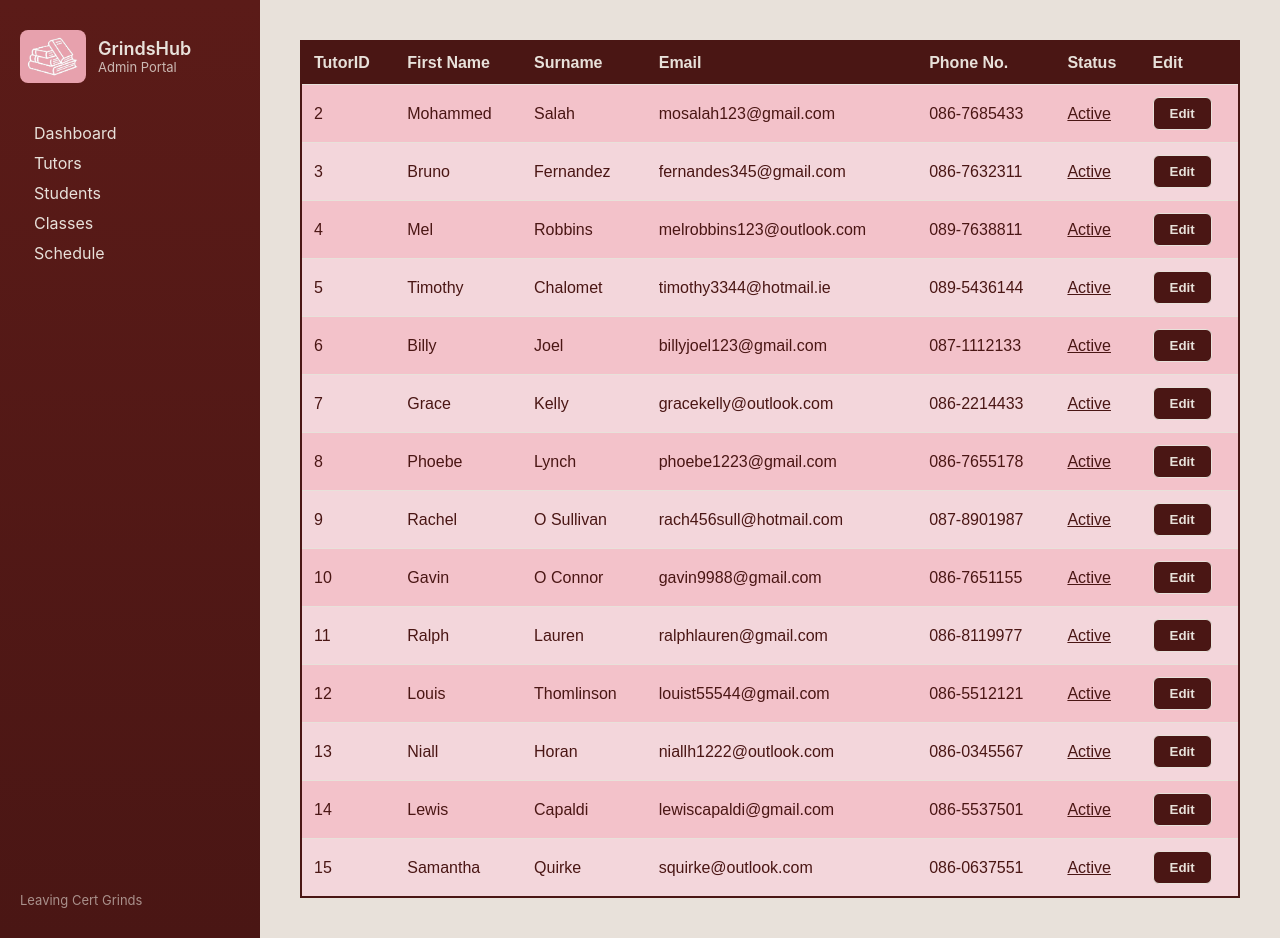
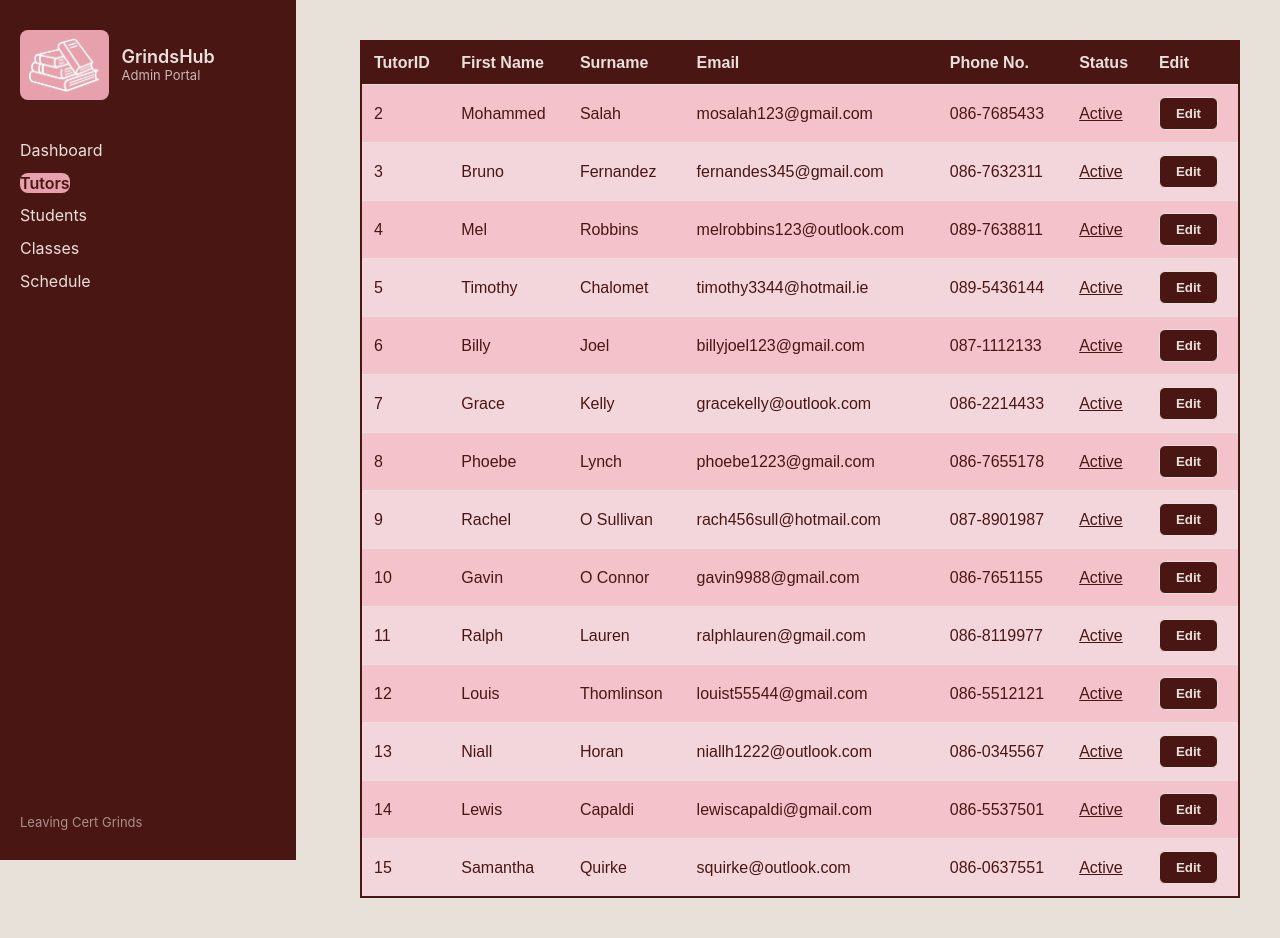
Before and after one commit to isabellelynch/ServerSide-Project-2026, a PHP site: page /Tutors.php in a window 1280 px wide. Run offline with PHP 8.4, Linux system fonts and the light colour scheme; data comes from the database, SQL or seed files in the repository.

Commit message:
worked on UI

```diff
--- a/Include/SideBar.php
+++ b/Include/SideBar.php
@@ -40,14 +40,14 @@
                 }
         ?>
 
-                <div class="nav-item">
+                <div class = "nav-item">
 
                 <a href="<?php echo $p['file'] ?>"
-                class="'<?php echo ($isActive ? 'active' : '') ?> toggle">
+                class="<?php echo ($isActive ? 'active' : '') ?> toggle">
                 <?php echo $p['label'] ?></a>
 
                 <?php
-                if (!empty($subPages)):
+                if (!empty($p['children'])):
                     ?>
                     <div class="dropdown">
 
--- a/styles.css
+++ b/styles.css
@@ -2,30 +2,33 @@
 * {
     margin: 0;
     padding: 0;
-    box-sizing: border-box;
 }
 
 body {
     font-family: 'Inter', sans-serif;
     background-color: #E8E1DA;
     display: flex;
-    min-height: 100vh;
+
+
 }
 
 aside {
-    width: 260px;
-    background: linear-gradient(to bottom, #5B1B18, #4A1614);
+    background-color: #4A1614;
     color: #E8E1DA;
     padding: 30px 20px;
     display: flex;
     flex-direction: column;
     justify-content: space-between;
+    height:100VH;
+    width:20%;
+    position:fixed;
+    top:0;
 }
 
 #logo {
     display: flex;
     align-items: center;
-    gap: 12px;
+    gap: 5%;
     margin-bottom: 40px;
 }
 
@@ -51,18 +54,34 @@ aside {
     opacity: 0.8;
 }
 
+.nav-item .dropdown {
+  display: none;
+}
+
+.nav-item .dropdown a {
+  display: block;
+  font-size: 0.9em;
+  margin:5% auto 0% auto;
+}
+
+.nav-item .dropdown.open {
+  display: block;
+}
+
+.nav-item{
+    width: 100%;
+    margin:5% auto 0% 0%;
+}
 nav {
-    display: flex;
-    flex-direction: column;
-    gap: 10px;
+    height:10vh;
+
 }
 
 nav a {
     text-decoration: none;
     color: #E8E1DA;
-    padding: 10px 14px;
     border-radius: 8px;
-    transition: 0.2s ease;
+
 }
 
 nav a:hover {
@@ -81,8 +100,9 @@ nav a.active {
 }
 
 main {
-    flex: 1;
+    flex: 5;
     padding: 40px;
+    margin:auto auto auto 25%;
 }
 
 
@@ -252,17 +272,3 @@ main {
     background-color: #4A1614;
     color: #E8E1DA;
 }
-
-.nav-item .dropdown {
-  display: none;
-  padding-left: 5%;
-}
-
-.nav-item .dropdown a {
-  display: block;
-  font-size: 0.9em;
-}
-
-.nav-item .dropdown.open {
-  display: block;
-}
```
